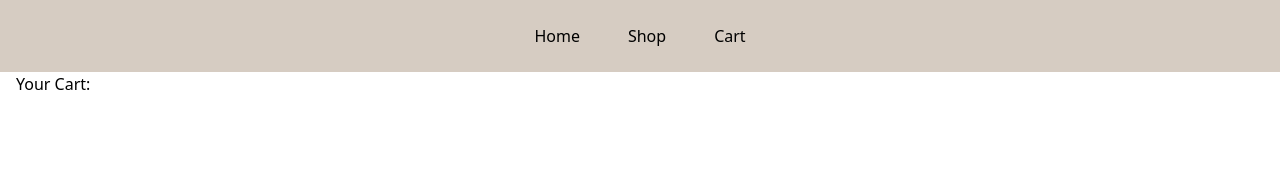
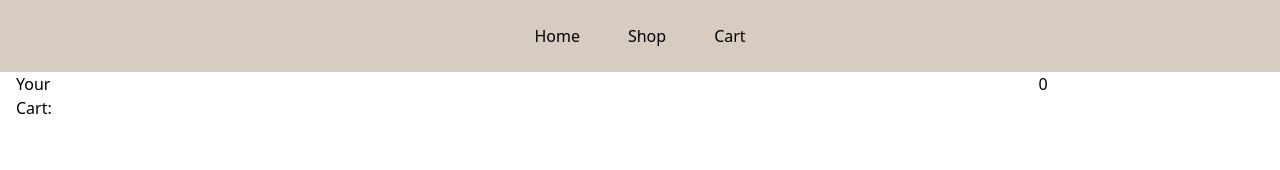
Before and after one commit to PLNSTD/TOP-shopping-cart, a React (Vite) app: page /cart in a window 1280 px wide. Shown: the top 170 px of the page. Built offline with nearby package versions, Linux system fonts and the light colour scheme.

Commit message:
Added CartSummary Container

```diff
--- /dev/null
+++ b/src/components/CartSummary.jsx
@@ -0,0 +1,8 @@
+import { useOutletContext } from "react-router-dom";
+
+const CartSummary = () => {
+  const { cartList } = useOutletContext();
+  return <div className="w-1/4">{cartList.length}</div>;
+};
+
+export default CartSummary;
--- a/src/pages/Cart.jsx
+++ b/src/pages/Cart.jsx
@@ -1,6 +1,7 @@
 import PropTypes from "prop-types";
 import CheckoutCartList from "../components/CheckoutCartList";
 import { useOutletContext } from "react-router-dom";
+import CartSummary from "../components/CartSummary";
 
 // const staticProducts = Array.from({ length: 30 }, (_, index) => ({
 //   id: index + 1,
@@ -12,9 +13,10 @@ import { useOutletContext } from "react-router-dom";
 const Cart = () => {
   const { cartList } = useOutletContext();
   return (
-    <div className="pl-4">
+    <div className="pl-4 flex flex-row">
       <p>Your Cart:</p>
       <CheckoutCartList products={cartList} />
+      <CartSummary />
     </div>
   );
 };
```
